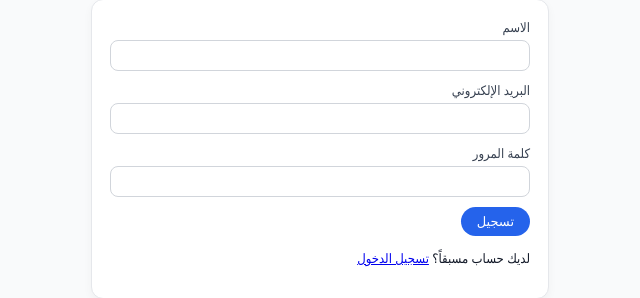
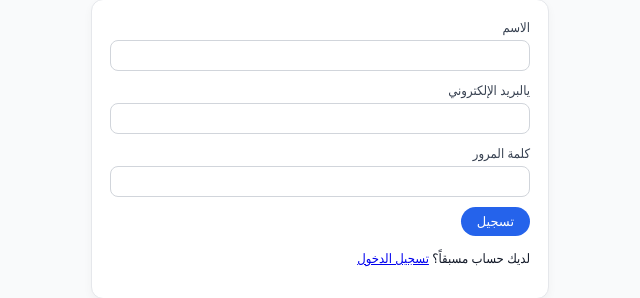
Before and after one commit to warkbusiness/9yanh, a plain HTML site: page register.html in a window 1280 px wide. Shown: the part 116-414 px from the top of the page, 320-960 px from the left. Drawn offline with Linux system fonts and the light colour scheme.

Commit message:
Update register.html

```diff
--- a/register.html
+++ b/register.html
@@ -22,7 +22,7 @@
             <label for="reg_name">الاسم</label>
             <input type="text" id="reg_name" required />
 
-            <label for="reg_email">البريد الإلكتروني</label>
+            <label for="reg_email">يالبريد الإلكتروني</label>
             <input type="email" id="reg_email" required />
 
             <label for="reg_password">كلمة المرور</label>
```
